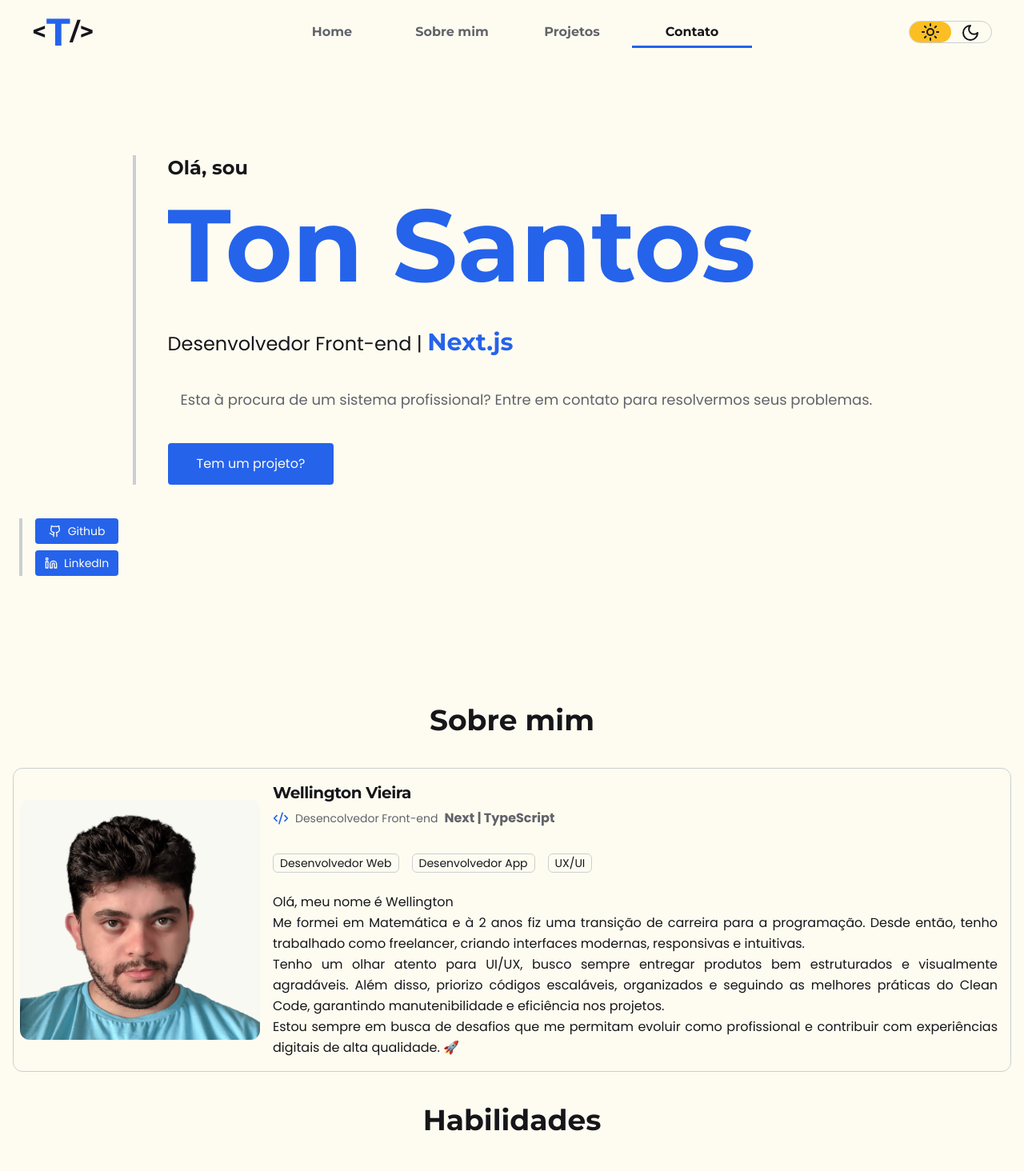
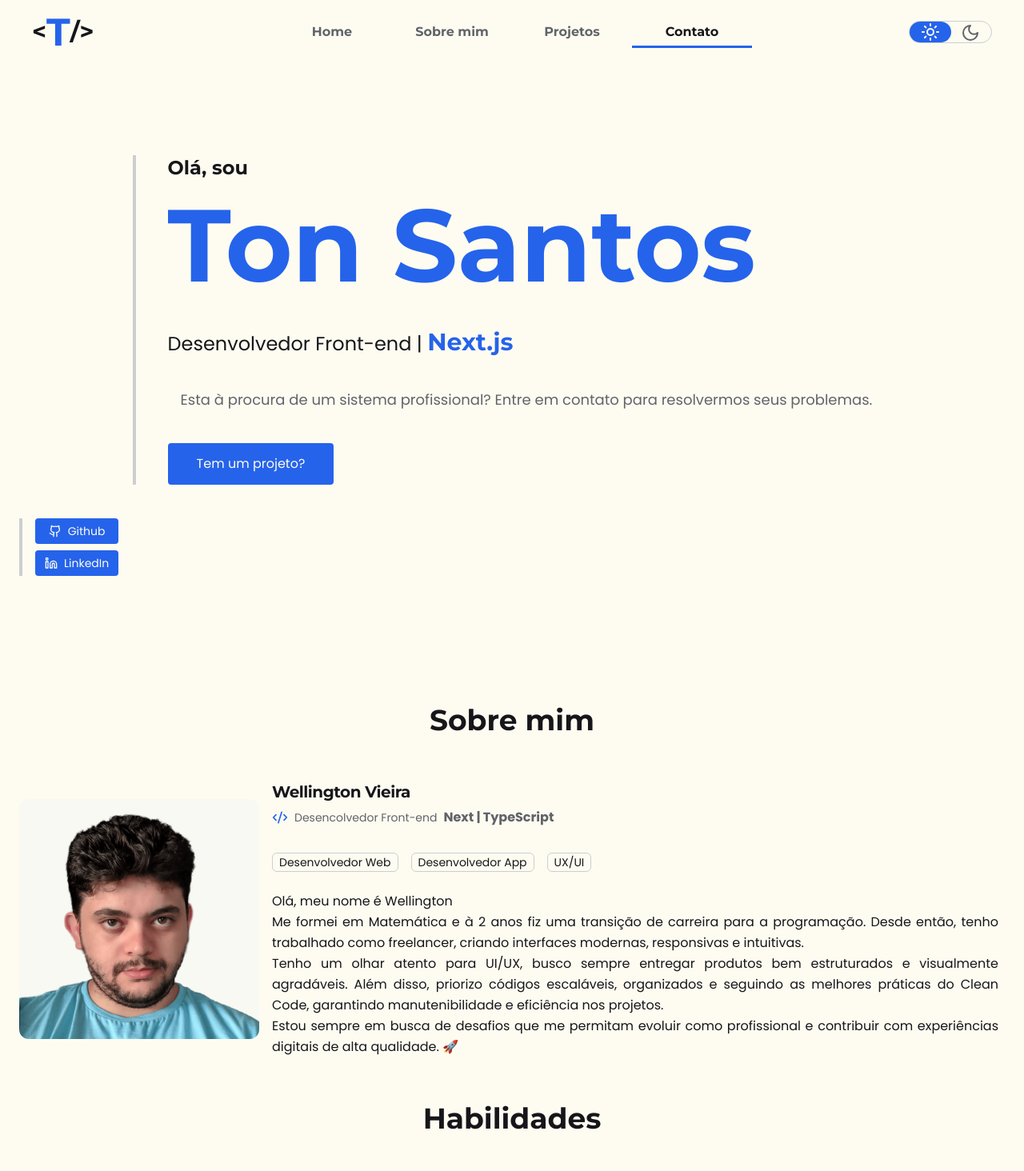
Before and after one commit to wellingtonVieiraSantos/personal-portfolio, a Next.js app: page / in a window 1280 px wide. Shown: the top 1464 px of the page at 80% size. Built offline with nearby package versions, Linux system fonts and the light colour scheme.

Commit message:
style: change style from switch dark/light mode and border from about

```diff
--- a/src/components/About/index.tsx
+++ b/src/components/About/index.tsx
@@ -39,19 +39,24 @@ export default function About({
         <h2 className='text-center my-10 text-4xl'>Sobre mim</h2>
       </header>
       <motion.div
-        initial={{ opacity: 0, scale: 0 }}
+        initial={{ opacity: 0, y: 200 }}
         whileInView={{
           opacity: 1,
-          scale: 1,
-          transition: { delay: 0.1, duration: 0.4 }
+          y: 0,
+          transition: { delay: 0.2, duration: 0.4 }
         }}
         viewport={{ once: true }}
         className='w-full max-w-7xl px-4'
       >
         <Card
           initial={{ opacity: 0, y: 200 }}
-          whileInView={{ opacity: 1, y: 0 }}
-          className='grid grid-flow-row lg:grid-flow-col bg-card sm:bg-background'
+          whileInView={{
+            opacity: 1,
+            y: 0,
+            transition: { delay: 0.2, duration: 0.4 }
+          }}
+          viewport={{ once: true }}
+          className=' grid grid-flow-row lg:grid-flow-col sm:border-none sm:bg-background'
         >
           <div className='flex flex-col items-center pl-2'>
             <Image
--- a/src/components/ui/Switch/index.tsx
+++ b/src/components/ui/Switch/index.tsx
@@ -2,7 +2,7 @@ import { forwardRef } from 'react'
 import * as SwitchRadix from '@radix-ui/react-switch'
 import { twMerge } from 'tailwind-merge'
 import { useTheme } from 'next-themes'
-import { Moon, Sun } from 'lucide-react'
+import { Moon, MoonStar, Sun, SunDim } from 'lucide-react'
 
 const Switch = forwardRef<
   React.ComponentRef<typeof SwitchRadix.Root>,
@@ -14,20 +14,20 @@ const Switch = forwardRef<
       ref={ref}
       {...props}
       className={twMerge(
-        `relative w-26 h-7  data-[state=checked]:bg-button rounded-full
+        `relative w-26 h-7 rounded-full text-foreground-secondary
          border transition-colors duration-300 cursor-pointer text-[12px]
          disabled:bg-disabled disabled:cursor-not-allowed`,
         className
       )}
     >
-      <Sun className='absolute left-3.5 top-0.5' />
+      <SunDim className='absolute left-3.5 top-0.5' />
       <Moon className='absolute right-3.5 top-0.5' />
       <SwitchRadix.Thumb
         className='absolute w-13 h-full left-0 grid place-content-center
-       bg-warning data-[state=checked]:translate-x-13 data-[state=checked]:bg-hover
+       bg-button text-button-foreground data-[state=checked]:translate-x-13
         top-1/2 -translate-y-1/2 transform transition duration-300 rounded-full group'
       >
-        {resolvedTheme === 'dark' ? <Moon /> : <Sun />}
+        {resolvedTheme === 'dark' ? <MoonStar /> : <Sun />}
       </SwitchRadix.Thumb>
       {children}
     </SwitchRadix.Root>
```
